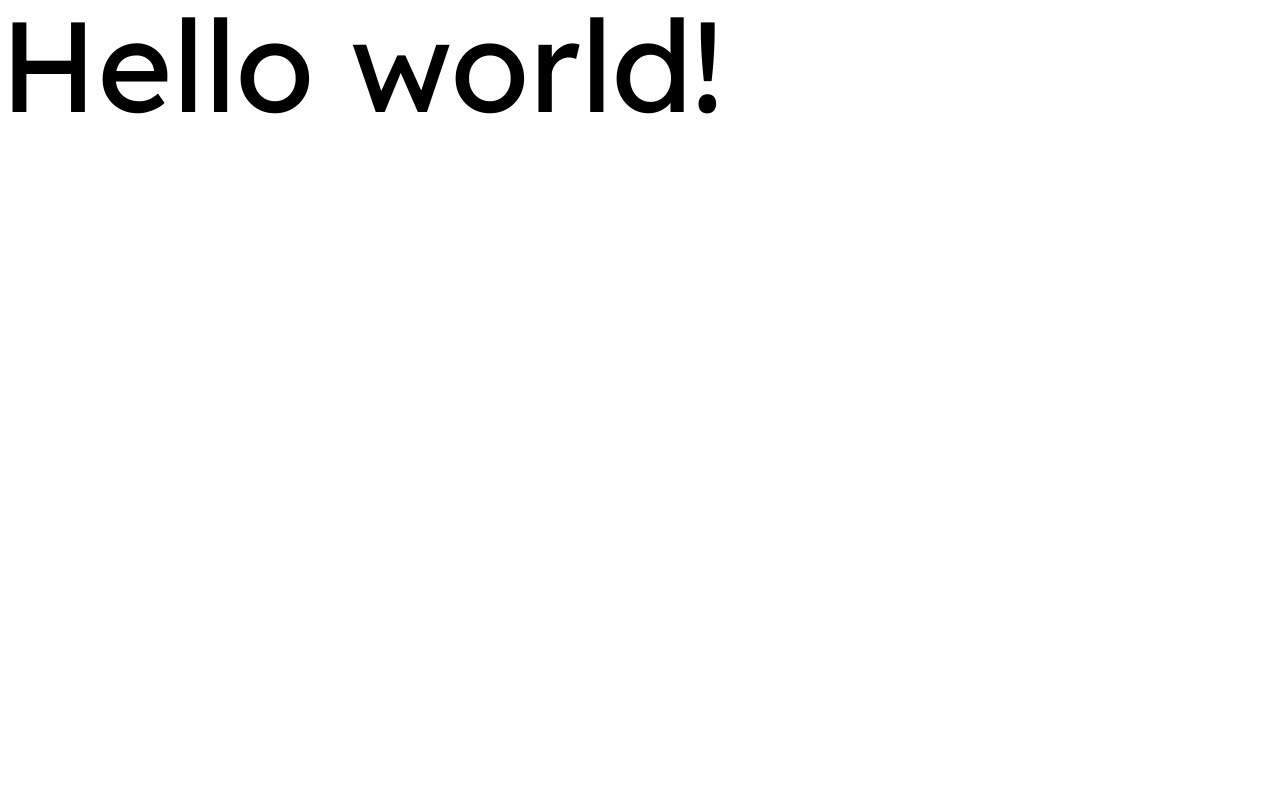
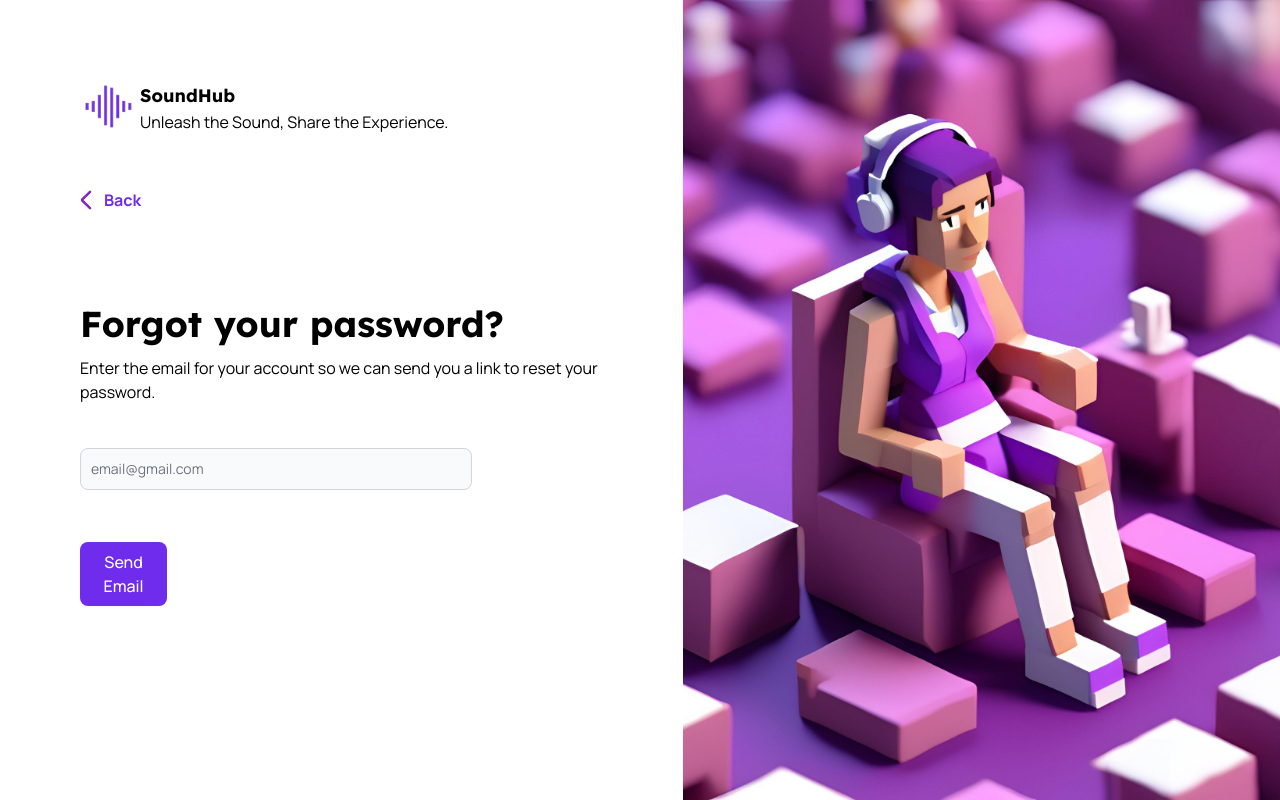
Before and after one commit to ragilbuaj/sound-hub, a Nuxt app: page /reset-password in a window 1280 px wide. Before the commit this address had no page. Built offline with nearby package versions, Linux system fonts and the light colour scheme.

Commit message:
feature: reset password

```diff
--- a/components/InputText.vue
+++ b/components/InputText.vue
@@ -23,7 +23,6 @@
         :class="'w-full'"
         :placeholder="$props.placeholder"
         @input="handleInput"
-        @keyup.enter="handleKeyEnter"
         :required="$props.isRequired"
       />
       <div
@@ -82,12 +81,6 @@ const handleInput = (event: Event) => {
   emit("input", target.value);
 };
 
-const handleKeyEnter = (event: KeyboardEvent) => {
-  if (event.key == "Enter") {
-    emit("keyup.enter");
-  }
-};
-
 const handleChangeVisibility = () => {
   visibility.value = !visibility.value;
 };
--- a/pages/login/index.vue
+++ b/pages/login/index.vue
@@ -9,13 +9,16 @@
       <h1 class="text-4xl font-bold mt-20">Hello,</h1>
       <h1 class="text-4xl font-bold">Welcome Back!</h1>
       <p>Log In to Your Sound Hub.</p>
+      <form
+        @submit.prevent="handleClickSignIn()"
+        class="w-full flex flex-col gap-3"
+      >
         <div class="w-full mt-8 flex flex-col gap-4">
           <InputText
             :placeholder="'email@gmail.com'"
             :width="'full lg:w-3/4'"
             :is-required="true"
             @input="handleInputText($event, 'email')"
-          @keyup.enter="handleClickSignIn"
             :is-error="isError"
             :err-message="errMessage"
           />
@@ -25,7 +28,6 @@
             :width="'full lg:w-3/4'"
             :is-required="true"
             @input="handleInputText($event, 'password')"
-          @keyup.enter="handleClickSignIn"
           />
         </div>
         <div class="w-full lg:w-3/4 flex items-center justify-between">
@@ -35,16 +37,17 @@
             :is-required="false"
             @change="handleChangeRememberMe"
           />
-        <a href="#" class="hover:text-[#702cec]">Forgot Password?</a>
+          <a href="/reset-password" class="hover:text-[#702cec]"
+            >Forgot your password?</a
+          >
         </div>
         <button
-        type="button"
+          type="submit"
           class="w-full lg:w-1/4 xl:w-1/6 mt-10 text-white bg-[#702cec] hover:bg-purple-950 focus:ring-4 focus:ring-purple-400 font-medium rounded-lg text-md px-4 py-2 me-2 dark:bg-[#702cec] dark:hover:bg-purple-950 focus:outline-none dark:focus:ring-purple-400"
-        @click="handleClickSignIn()"
-        @keydown.enter="handleClickSignIn()"
         >
           Sign In
         </button>
+      </form>
       <p class="mt-16">
         Don't have an account?
         <a
@@ -67,8 +70,6 @@ definePageMeta({
 });
 
 const useAuthStore = authStore();
-const email = ref<string>("");
-const password = ref<string>("");
 const checkbox = ref<boolean>(false);
 
 const isError = ref<boolean>(false);
@@ -82,18 +83,19 @@ const handleChangeRememberMe = (e: boolean) => {
 
 const handleInputText = (e: string, model: string) => {
   if (model == "email") {
-    email.value = e;
+    useAuthStore.signInData.email = e;
   } else if (model == "password") {
-    password.value = e;
+    useAuthStore.signInData.password = e;
   }
 };
 
 const handleClickSignIn = async () => {
-  await useAuthStore.signInUser(email.value, password.value);
+  await useAuthStore.signInUser();
 
   if (useAuthStore.authData?.email_verified == true) {
     isError.value = false;
     errMessage.value = "";
+    useAuthStore.resetSignInData();
     router.push("/");
   } else if (useAuthStore.authData?.email_verified == false) {
     isError.value = true;
--- /dev/null
+++ b/pages/reset-password/index.vue
@@ -0,0 +1,84 @@
+<template>
+  <div class="w-full h-dvh flex items-center justify-center">
+    <LoadingIndicator :show-wave="useAuthStore.isLoading" />
+    <div
+      class="w-full h-full flex flex-col justify-center gap-3 p-8 lg:justify-normal lg:p-20"
+      :class="useAuthStore.isLoading ? 'blur-sm' : ''"
+    >
+      <MainLogo />
+      <button
+        type="button"
+        class="flex items-center mt-10"
+        @click="handleClickBack()"
+      >
+        <svg
+          xmlns="http://www.w3.org/2000/svg"
+          width="1.5em"
+          height="1.5em"
+          viewBox="0 0 24 24"
+        >
+          <path
+            fill="#7d2ac0"
+            d="m3.55 12l7.35 7.35q.375.375.363.875t-.388.875t-.875.375t-.875-.375l-7.7-7.675q-.3-.3-.45-.675T.825 12t.15-.75t.45-.675l7.7-7.7q.375-.375.888-.363t.887.388t.375.875t-.375.875z"
+          ></path>
+        </svg>
+        <span class="font-bold text-[#702cec]">Back</span>
+      </button>
+      <h1 class="text-4xl font-bold mt-20">Forgot your password?</h1>
+      <p>
+        Enter the email for your account so we can send you a link to reset your
+        password.
+      </p>
+      <form
+        @submit.prevent="handleClickResetPassword()"
+        class="w-full flex flex-col gap-3"
+      >
+        <div class="w-full mt-8 flex flex-col gap-4">
+          <InputText
+            :placeholder="'email@gmail.com'"
+            :width="'full lg:w-3/4'"
+            :is-required="true"
+            @input="handleInputText($event)"
+            :is-error="isError"
+            :err-message="errMessage"
+          />
+        </div>
+        <button
+          type="submit"
+          class="w-full lg:w-1/4 xl:w-1/6 mt-10 text-white bg-[#702cec] hover:bg-purple-950 focus:ring-4 focus:ring-purple-400 font-medium rounded-lg text-md px-4 py-2 me-2 dark:bg-[#702cec] dark:hover:bg-purple-950 focus:outline-none dark:focus:ring-purple-400"
+        >
+          Send Email
+        </button>
+      </form>
+    </div>
+    <div
+      class="w-full h-full bg-[url('/assets/login-image.svg')] bg-center bg-no-repeat bg-cover hidden lg:block"
+      :class="useAuthStore.isLoading ? 'blur-sm' : ''"
+    ></div>
+  </div>
+</template>
+
+<script setup lang="ts">
+definePageMeta({
+  layout: false,
+});
+
+const useAuthStore = authStore();
+
+const isError = ref<boolean>(false);
+const errMessage = ref<string>("");
+
+const router = useRouter();
+
+const handleInputText = (e: string) => {
+  useAuthStore.resetPasswordData.email = e;
+};
+
+const handleClickResetPassword = async () => {
+  await useAuthStore.resetPassword();
+};
+
+const handleClickBack = () => {
+  router.back();
+};
+</script>
--- a/pages/sign-up/index.vue
+++ b/pages/sign-up/index.vue
@@ -14,6 +14,10 @@
           >Sign In</a
         >
       </p>
+      <form
+        @submit.prevent="handleClickRegister()"
+        class="w-full flex flex-col gap-3"
+      >
         <div class="w-full mt-8 flex flex-col gap-4">
           <InputText
             :placeholder="'your name'"
@@ -22,6 +26,8 @@
             :for="'username'"
             :is-required="true"
             @input="handleInputText($event, 'username')"
+            :is-error="isError"
+            :err-message="errMessage"
           />
           <InputText
             :placeholder="'example@gmail.com'"
@@ -42,12 +48,12 @@
           />
         </div>
         <button
-        type="button"
+          type="submit"
           class="w-full lg:w-2/6 xl:w-1/4 mt-10 text-white bg-[#702cec] hover:bg-purple-950 focus:ring-4 focus:ring-purple-400 font-medium rounded-lg text-md px-4 py-2 me-2 dark:bg-[#702cec] dark:hover:bg-purple-950 focus:outline-none dark:focus:ring-purple-400"
-        @click="handleClickRegister()"
         >
           Register Now
         </button>
+      </form>
     </div>
     <div
       class="w-full h-full bg-[url('/assets/register-image.svg')] bg-center bg-no-repeat bg-cover hidden lg:block"
@@ -63,6 +69,8 @@ definePageMeta({
 
 const useAuthStore = authStore();
 const router = useRouter();
+const isError = ref<boolean>(false);
+const errMessage = ref<string>("");
 
 const handleInputText = (e: string, model: string) => {
   if (model == "username") {
@@ -75,9 +83,19 @@ const handleInputText = (e: string, model: string) => {
 };
 
 const handleClickRegister = async () => {
-  await useAuthStore.signUpUser();
+  const user: any = await useAuthStore.signUpUser();
+
+  if (user?.error.value?.data?.status === 409) {
+    isError.value = true;
+    errMessage.value = "Email has been used";
+  } else if (user?.error.value?.data?.status === 500) {
+    isError.value = true;
+    errMessage.value = "An error occurred while registering the user";
+  } else {
     useAuthStore.resetRegistData();
-
+    isError.value = false;
+    errMessage.value = "";
     router.push("/login");
+  }
 };
 </script>
--- a/stores/auth.ts
+++ b/stores/auth.ts
@@ -18,9 +18,16 @@ export const authStore = defineStore("auth", {
       email: "",
       password: "",
     } as Register,
+    signInData: {
+      email: "",
+      password: "",
+    },
+    resetPasswordData: {
+      email: "",
+    },
   }),
   actions: {
-    async signInUser(email: string, password: string) {
+    async signInUser() {
       try {
         this.isLoading = true;
 
@@ -29,8 +36,8 @@ export const authStore = defineStore("auth", {
           {
             method: "post",
             body: JSON.stringify({
-              email: email,
-              password: password,
+              email: this.signInData.email,
+              password: this.signInData.password,
             }),
           }
         );
@@ -54,9 +61,27 @@ export const authStore = defineStore("auth", {
       try {
         this.isLoading = true;
 
-        await useFetch(`${config.public.apiBase}/user`, {
+        const data = await useFetch(`${config.public.apiBase}/user`, {
           method: "post",
           body: JSON.stringify(this.registData),
+        });
+
+        return data;
+      } catch (error: any) {
+        console.log(error);
+      } finally {
+        this.isLoading = false;
+      }
+    },
+    async resetPassword() {
+      try {
+        this.isLoading = true;
+
+        await useFetch<any>(`${config.public.apiBase}/reset-password`, {
+          method: "post",
+          body: {
+            email: this.resetPasswordData.email,
+          },
         });
       } catch (error) {
         console.log(error);
@@ -69,5 +94,9 @@ export const authStore = defineStore("auth", {
       this.registData.email = "";
       this.registData.password = "";
     },
+    resetSignInData() {
+      this.signInData.email = "";
+      this.signInData.password = "";
+    },
   },
 });
```
Lines whose indentation alone changed are shown as unchanged.
